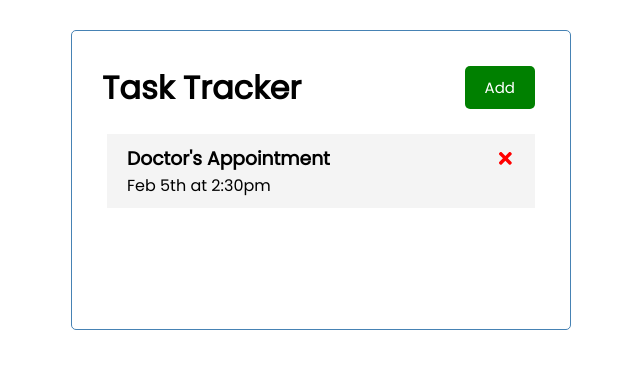
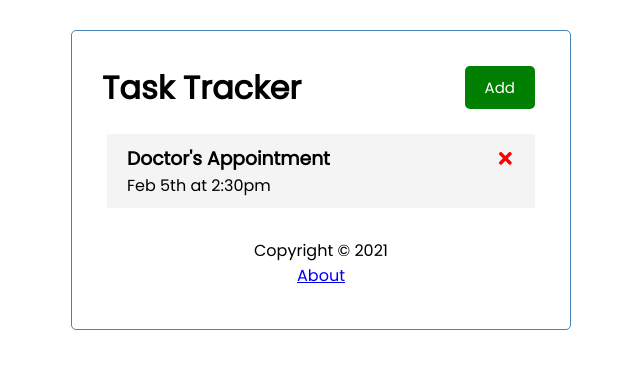
Before and after one commit to ahhreggi/react-task-tracker, a React (Create React App) app: page / in a window 1280 px wide. Shown: the top 368 px of the page, without its empty margins (319-959 px from the left). Built offline with nearby package versions, Linux system fonts and the light colour scheme; data requests are answered from the project's data file.

Commit message:
Add Footer component

```diff
--- a/package.json
+++ b/package.json
@@ -10,6 +10,7 @@
     "react": "^17.0.2",
     "react-dom": "^17.0.2",
     "react-icons": "^4.2.0",
+    "react-router-dom": "^5.2.0",
     "react-scripts": "4.0.3",
     "web-vitals": "^1.0.1"
   },
--- a/src/App.js
+++ b/src/App.js
@@ -1,5 +1,6 @@
 import { useState, useEffect } from "react";
 import Header from "./components/Header"
+import Footer from "./components/Footer"
 import Tasks from "./components/Tasks"
 import AddTask from "./components/AddTask"
 
@@ -88,6 +89,7 @@
           onToggle={toggleReminder}
         />
         : "No Tasks To Show"}
+      <Footer />
     </div>
   );
 }
--- /dev/null
+++ b/src/components/Footer.js
@@ -0,0 +1,10 @@
+const Footer = () => {
+  return (
+    <footer>
+      <p>Copyright &copy; 2021</p>
+      <a href="/about">About</a>
+    </footer>
+  )
+}
+
+export default Footer
```
Also changed, not shown: 1 other file (tests, documents, lock files or other folders).
